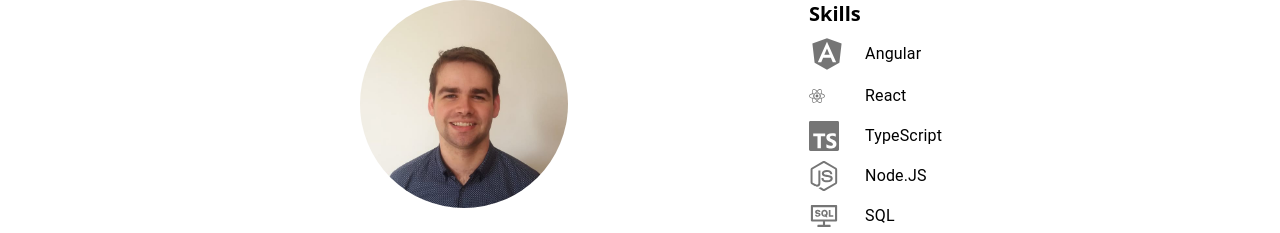
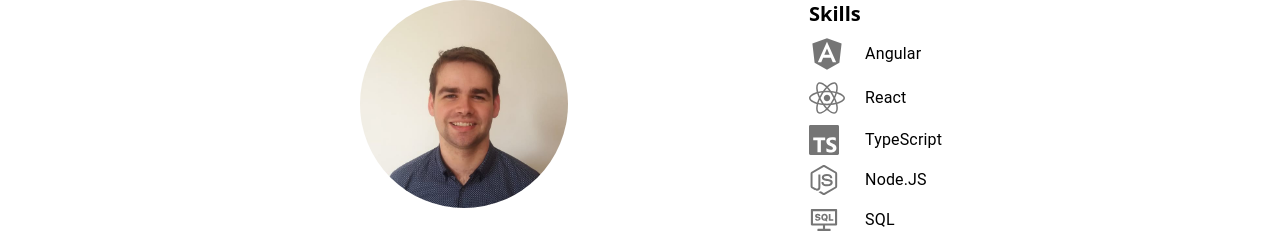
Before and after one commit to knoxie87/AndrewPortfolio, a React (Create React App) app: page / in a window 1280 px wide. Shown: the part 136-369 px from the top of the page. Built offline with nearby package versions, Linux system fonts and the light colour scheme; the HTML template or start-up script is replaced by a standard one.

Commit message:
fixed font size

```diff
--- a/src/Home.js
+++ b/src/Home.js
@@ -41,7 +41,7 @@ const Home = () => {
 								</ListItem>
 								<ListItem style={{ padding: 0 }}>
 									<ListItemIcon>
-										<FaReact className=" c" />
+										<FaReact className=" text-4xl" />
 									</ListItemIcon>
 									<ListItemText primary="React" />
 								</ListItem>
```
